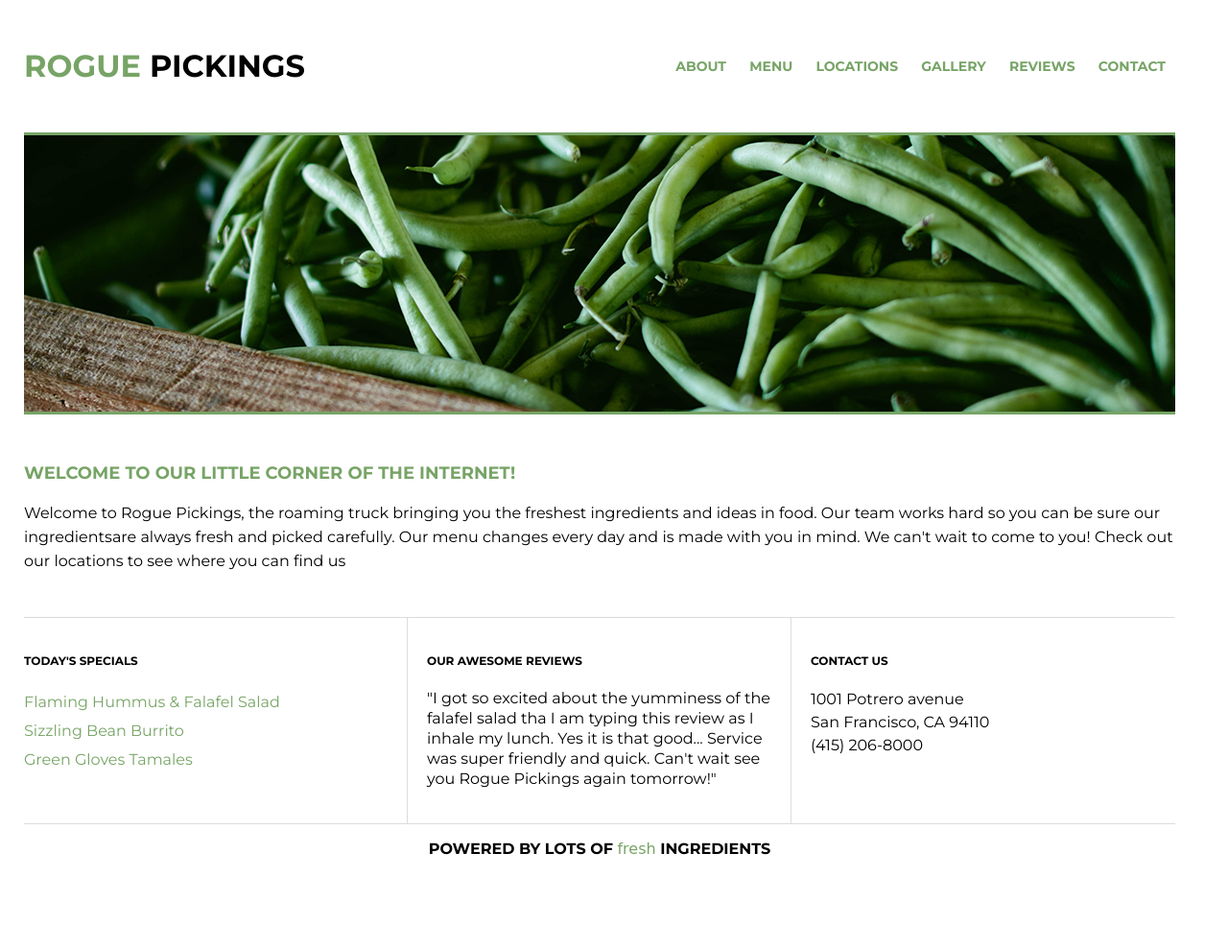
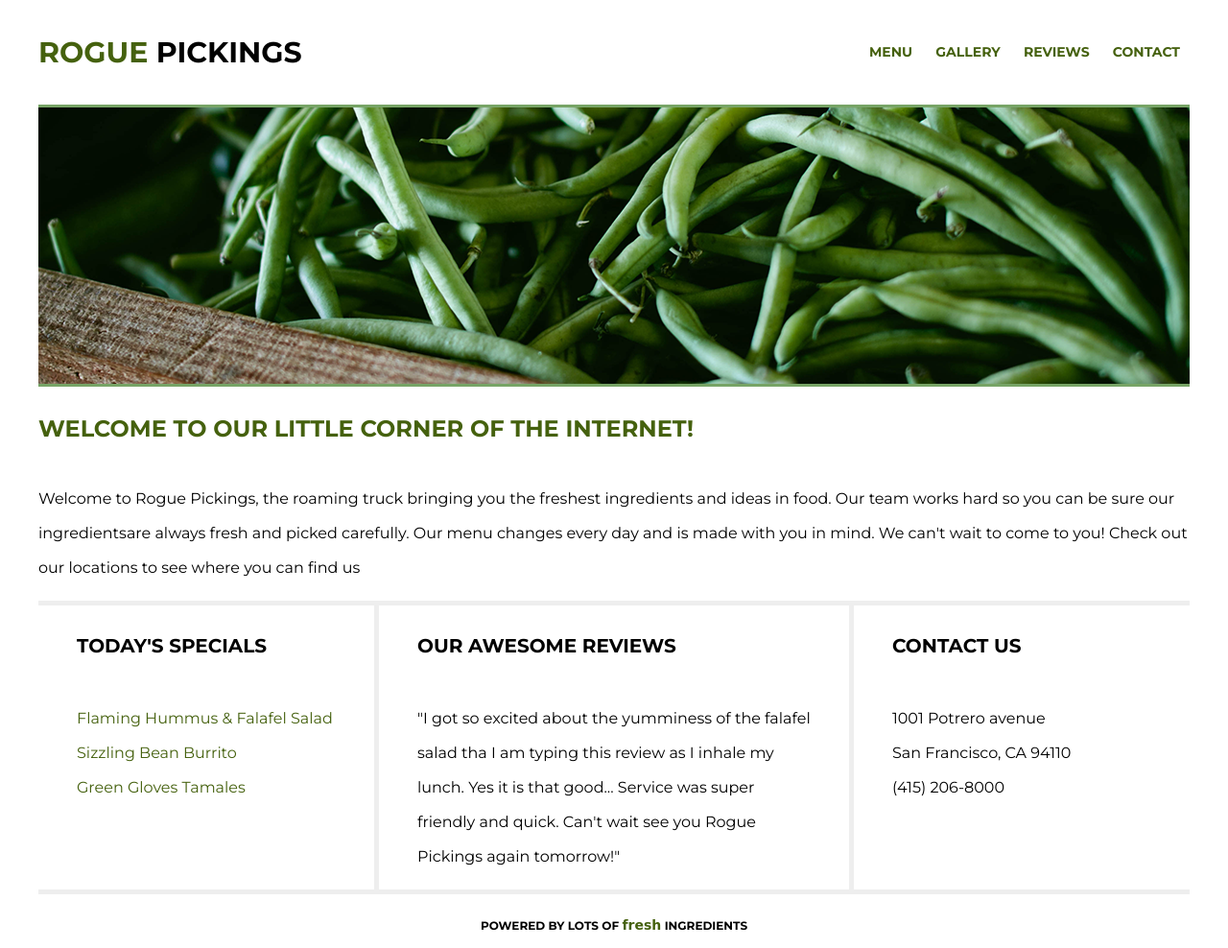
Before and after one commit to CreatedByCC/Rogue-Pickings, a plain HTML site: page index.html in a window 1280 px wide. Shown: the whole page at 96% size. Before the commit the page ends 910 px from the top, so only its background shows below. Drawn offline with Linux system fonts and the light colour scheme; a web font is replaced by a local one.

Commit message:
Updated to Style tile provided

```diff
--- a/css/main.css
+++ b/css/main.css
@@ -1,142 +1,126 @@
 /***** MAIN PAGE *****/
 /***** BASE *****/
 body{
-    background-color: #ffffff;
     color: #000000;
-    font-family: 'Montserrat', sans-serif;
+    font-family: 'Montserrat',Helvetica, Arial, sans-serif;
+    font-size: 16px;
+}
+h1,
+h2,
+h3,
+h4 {
+    text-transform: uppercase;
+    font-weight: bold;
+}
+h1 {
+    font-size: 30px;
+}
+h2 {
+    font-size: 24px;
+}
+h3 {
+    font-size: 20px;
+}
+h4 {
+    font-size: 12px;
+}
+p {
+    line-height: 36px;
 }
 
-/***** GRID *****/
-.container,.gallery-header,.food-pictures, .top-section, .bottom-section, footer{
-    margin: 0 25px;
+.content-wrapper{
     width: 1200px;
-}
-h1, h2, h3{
-    font-weight: 700;
-    text-transform: uppercase;
-    line-height: 25px;
-}
-p{
-    font-size: 16px;
+    margin: 0 auto;     /** centers the content **/
+    overflow: auto;
 }
 
 /***** HEADER *****/
-header{
-    height: 100px;
+header h1{
+    width: 300px;
+    float: left;
+    margin: 0;
+    padding: 36px 0;
 }
-.container h1{
-    float: left;
-    padding: 35px 0;
+header h1 span {
+    color: #45610E;
 }
-.container h1 span{
-    color: #77a466;
+header nav{
+    width: 400px;
+    float: right;
+    padding: 44px 0;
 }
-.container nav{
-    float: right;
-    padding: 43px 0 43px 25px;
+header nav ul {
+    padding: 0;
+    margin: 0;
+    text-align: right;
 }
-.container ul li{
-    display: inline;
+header nav ul li {
+    display: inline-block;      /** places all items on the same line **/
     font-size: 14px;
-    font-weight: 700;
+    font-weight: bold;
+    text-transform: uppercase;
     padding: 0 10px;
-    text-transform: uppercase;
 }
-.container ul li a{
-    color: #77a466;
+header nav ul li a {
     text-decoration: none;
+    color: #45610E;
 }
 
 /***** BODY *****/
-.top-section, .bottom-section, footer{
-    clear: both;
+.main-image img {
+    border-top: 3px solid #77A466;
+    border-bottom: 3px solid #77A466;
+}
+.welcome-message h2 {
+    margin: 0;
+    padding: 25px 0;
+    color: #45610E;
+}
+
+.bottom-section .content-wrapper {
+    border-top: 5px solid #EEE;
+    border-bottom: 5px solid #EEE;
+}
+.specials,
+.reviews {
+    width: 350px;
+}
+.specials,
+.reviews,
+.contact{
+    box-sizing: border-box;
     float: left;
+    margin: 0;
+    padding: 0 40px;
 }
-.main-image img{
-    border-top: 3px solid #77a466;
-    border-bottom: 3px solid #77a466;
+.reviews{
+    width: 500px;
+    border-left: 5px solid #EEE;
+    border-right: 5px solid #EEE;
 }
-.welcome-message{
+.bottom-section h3 {
+    margin: 0;
     padding: 30px 0;
 }
-.welcome-message h2{
-    color: #77a466;
-    font-size: 18px;
+.menu {
+    padding-left: 0;
+    list-style: none;
 }
-.welcome-message p{
-    line-height: 25px;
-}
-.specials, .reviews, .contact{
-    border-top: 1px solid #dedbdc;
-    width: 399px;
-    float: left;
-}
-.reviews{
-    border-left: 1px solid #dedbdc;
-    border-right: 1px solid #dedbdc;
-}
-.specials h3, .reviews h3, .contact h3{
-    font-size: 12px;
-    padding-top: 20px;
-}
-.menu{
-    color: #77a466;
-    font-size: 16px;
-    list-style: none;
-    line-height: 30px;
-    padding: 0;
-}
-.reviews h3, .contact h3, .reviews p, .contact p{
-    padding-left: 20px;
-    padding-right: 20px;
-}
-.reviews p{
-    line-height: 21px;
-    padding-bottom: 20px;
-}
-.contact p{
-    line-height: 24px;
-    padding-bottom: 20px;
+.menu li {
+    color: #45610E;
+    line-height: 36px;
 }
 
+
 /***** FOOTER *****/
-footer{
-    border-top: 1px solid #dedbdc;
-    font-weight: 700;
+footer {
     text-align: center;
-    text-transform: uppercase;
+    margin: 0;
+    padding-top: 8px;
 }
-footer span{
-    color: #77a466;
-    font-family: 'Galada', cursive;
-    font-weight: 500;
+footer span {
+    font-family: "Galada", cursive;
     text-transform: lowercase;
+    color: #45610E;
+    font-size: 14px;
 }
-
-/***** GALLERY PAGE *****/
-.gallery-header{
-    color: #77a466;
-    height: 200px;
-    padding: 200px auto;
-    text-align: center;
-}
-.gallery-header nav{
-    color: black;
-    text-align: left;
-    text-decoration: none;
-}
-.hummus, .burrito, .tamales{
-    float: left;
-    width: 400px;
-    padding: 50px 0;
-}
-.food-pictures h3{
-    text-align: center;
-}
-.food-pictures img{
-    background: #77a466;
-    border: 5px solid white;
-    height: 300px;
-    padding: 30px;
-    width: 300px;
-}
--- a/index.html
+++ b/index.html
@@ -12,16 +12,14 @@
 
     <body>
         <header>
-            <div class="container">
+            <div class="content-wrapper">
                 <h1><span>rogue</span> pickings</h1>
                 <nav>
                     <ul>
-                        <li><a href="#about"> about</a></li>
                         <li><a href="#specials"> menu</a></li>
-                        <li><a href="">locations</a></li>                   <!--still have to add href-->
                         <li><a href="gallery/index.html">gallery</a></li>   <!--links to the gallery page-->
                         <li><a href="#reviews"> reviews</a></li>
-                        <li><a href = "#contact"> contact</a></li>
+                        <li><a href ="#contact"> contact</a></li>
                     </ul>
                 </nav>
             </div>
@@ -29,6 +27,7 @@
 
         <main>
             <section class="top-section">
+                <div class="content-wrapper">
                     <div class="main-image">
                         <img src="img/main-image.png" alt ="Green beans"/>
                     </div>
@@ -40,8 +39,11 @@
                             you in mind. We can't wait to come to you! Check out our locations to see where
                             you can find us </p>
                     </div>
+                </div>
+
             </section>
             <section class="bottom-section">
+                <div class="content-wrapper">
                     <div class="specials">
                         <h3>today's specials</h3>
                         <ul class="menu">
@@ -62,11 +64,14 @@
                             San Francisco, CA 94110 <br>
                             (415) 206-8000</p>
                     </div>
+                </div>
             </section>
         </main>
 
         <footer>
-            <p>powered by lots of <span>fresh</span> ingredients</p>
+            <div class="content-wrapper">
+                <h4>powered by lots of <span>fresh</span> ingredients</h4>
+            </div>
         </footer>
     </body>
 
```
Also changed, not shown: gallery/index.html (+14 -3 lines). Lines whose indentation alone changed are shown as unchanged.
